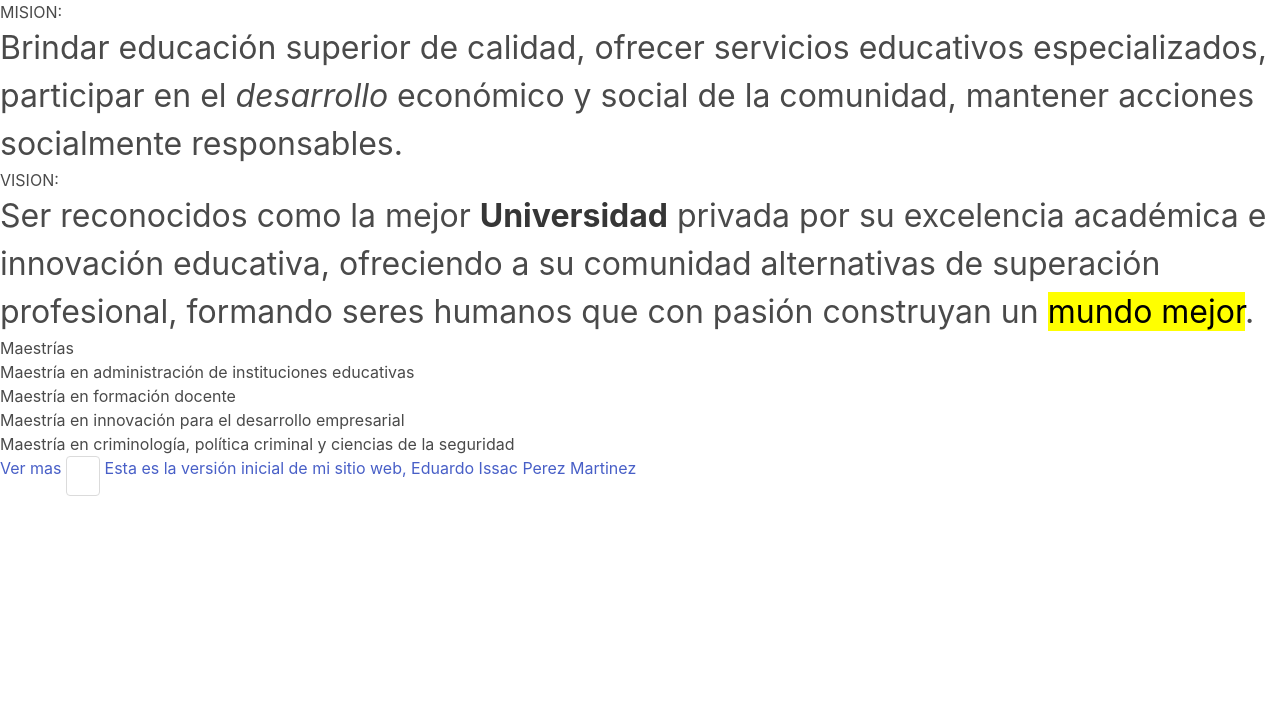
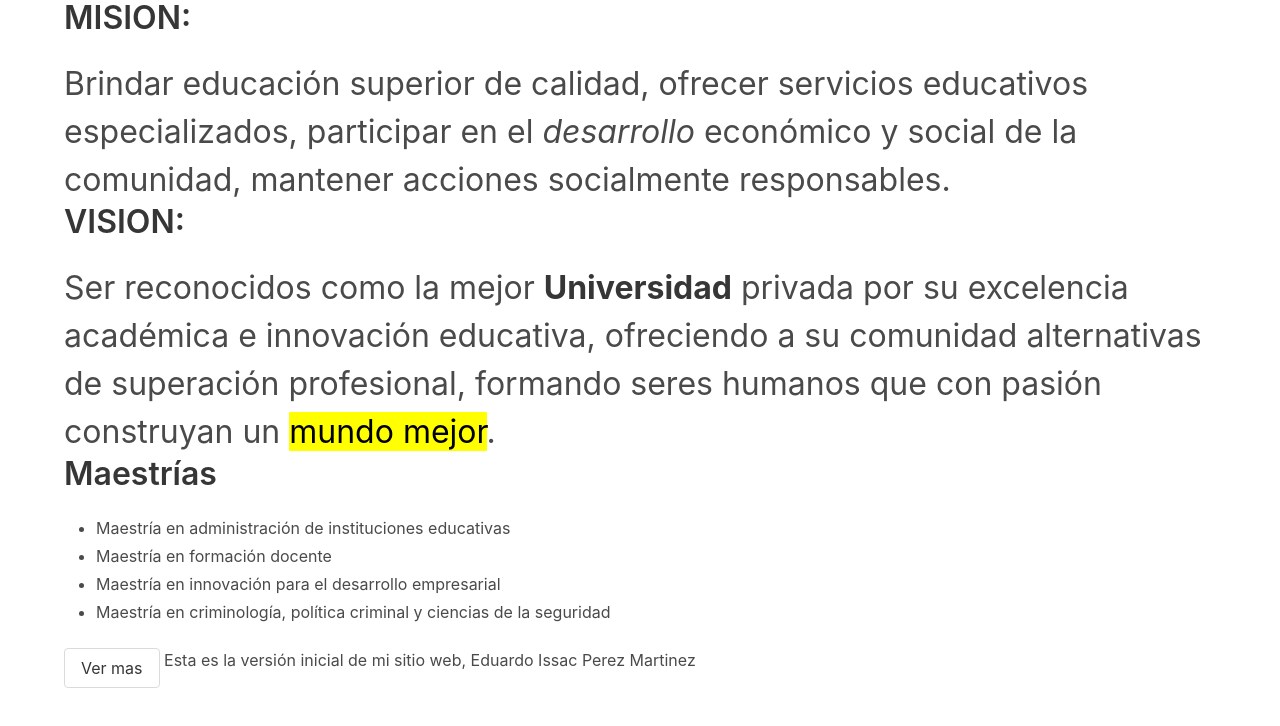
Before and after one commit to 15218024/15218024.github.io, a plain HTML site: page index.html in a window 1280 px wide. Drawn offline with nearby package versions, Linux system fonts and the light colour scheme.

Commit message:
pagina inicial

```diff
--- a/index.html
+++ b/index.html
@@ -6,17 +6,17 @@
         <meta charset="utf-8">
         <title>Demo librería CSS</title>
     </head>
-    <body class=”container”>
-<h1 class=”title is-h1”>MISION: </h1>
+    <body class="container">
+<h1 class="title is-h1">MISION: </h1>
 <p class="is-size-3">
 Brindar educación superior de calidad, ofrecer servicios educativos especializados, participar en el <i>desarrollo</i> económico y social de la comunidad, mantener acciones socialmente responsables.
 </p>
-<h1 class=”title is-h1”>VISION: </h1>
+<h1 class="title is-h1">VISION: </h1>
 <p class="is-size-3">
 Ser reconocidos como la mejor <strong>Universidad</strong> privada por su excelencia académica e innovación educativa, ofreciendo a su comunidad alternativas de superación profesional, formando seres humanos que con pasión construyan un <mark>mundo mejor</mark>.
 </p>
-<h2 class=”title is-h2”>Maestrías</h2>
-<div class=”content”>
+<h2 class="title is-h2">Maestrías</h2>
+<div class="content">
 <ul>
     <li>Maestría en administración de instituciones educativas</li>
     <li>Maestría en formación docente</li>
@@ -24,9 +24,7 @@ Ser reconocidos como la mejor <strong>Universidad</strong> privada por su excele
     <li>Maestría en criminología, política criminal y ciencias de la seguridad</li>
 </ul>
 </div>
-<a href="https://www.uniceq.edu.mx">Ver mas</a>
-<a class="button">
-<a class="is-success">
+<a class="button" class="is-success" href="https://www.uniceq.edu.mx">Ver mas</a>
         Esta es la versión inicial de mi sitio web, Eduardo Issac Perez Martinez
     </body>
 </html>
```
